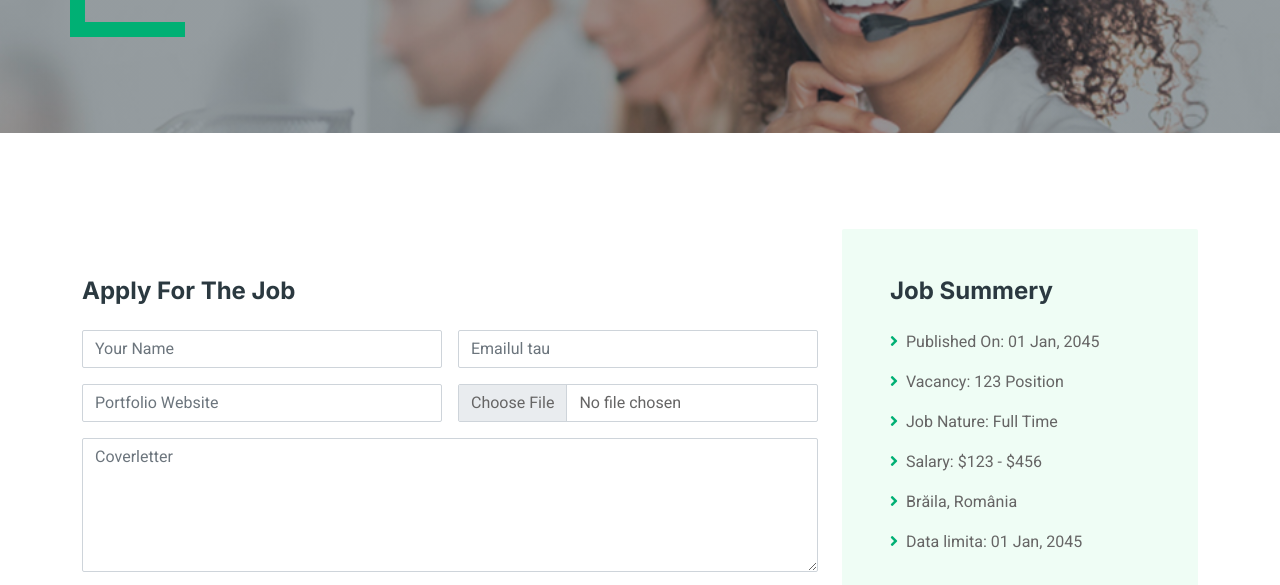
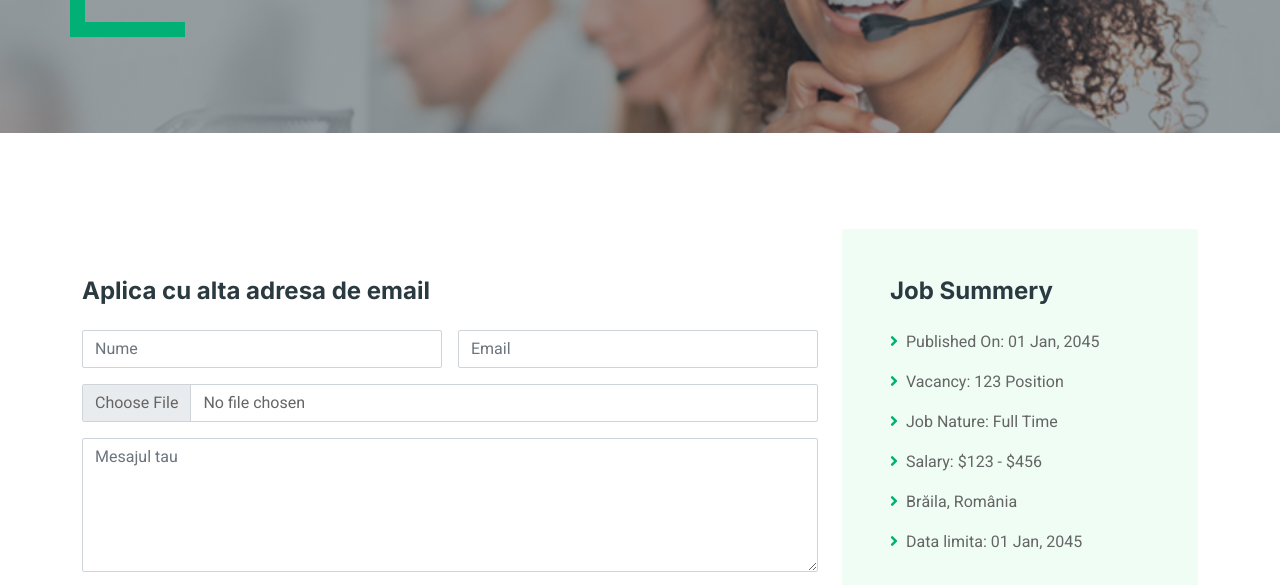
Before and after one commit to alexandrutm/FindAJob, a plain HTML site: page job-detail.html in a window 1280 px wide. Shown: the part 339-924 px from the top of the page. Drawn offline with nearby package versions, Linux system fonts and the light colour scheme; no server answers.

Commit message:
job details

```diff
--- a/job-detail.html
+++ b/job-detail.html
@@ -97,23 +97,20 @@
                          </div>
 
                         <div class="">
-                            <h4 class="mb-4">Apply For The Job</h4>
+                            <h4 class="mb-4">Aplica cu alta adresa de email</h4>
                             <form>
                                 <div class="row g-3">
                                     <div class="col-12 col-sm-6">
-                                        <input type="text" class="form-control" placeholder="Your Name">
+                                        <input type="text" class="form-control" placeholder="Nume">
                                     </div>
                                     <div class="col-12 col-sm-6">
-                                        <input type="email" class="form-control" placeholder="Emailul tau">
+                                        <input type="email" class="form-control" placeholder="Email">
                                     </div>
-                                    <div class="col-12 col-sm-6">
-                                        <input type="text" class="form-control" placeholder="Portfolio Website">
-                                    </div>
-                                    <div class="col-12 col-sm-6">
+                                    <div class="col-12">
                                         <input type="file" class="form-control bg-white">
                                     </div>
                                     <div class="col-12">
-                                        <textarea class="form-control" rows="5" placeholder="Coverletter"></textarea>
+                                        <textarea class="form-control" rows="5" placeholder="Mesajul tau"></textarea>
                                     </div>
                                     <div class="col-12">
                                         <button class="btn btn-primary w-100" type="submit">Aplica</button>
```
